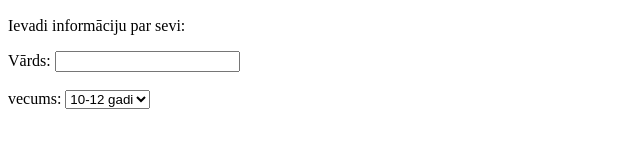
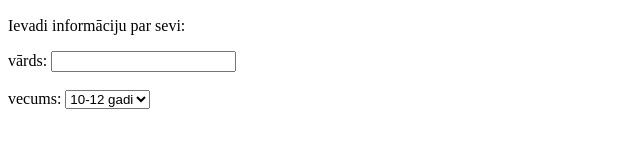
Before and after one commit to eleonorapuseva/pirmais, a plain HTML site: page index.html in a window 1280 px wide. Shown: the part 440-588 px from the top of the page, 0-640 px from the left. Drawn offline with Linux system fonts and the light colour scheme.

Commit message:
Update index.html

```diff
--- a/index.html
+++ b/index.html
@@ -9,11 +9,11 @@
        <img src="atteli/html.png" alt="attēls">
        <p> Ievadi informāciju par sevi:</p>
        <form>
-         <label for="vards"> Vārds: </label>
+         <label for="vards"> vārds: </label>
          <input type="text" name="vards" >
         </form>
         <br>
-        <label for="vecums">vecums:</label>
+        <label for="vecums"> vecums:</label>
            <select name="vecums">
              <option value="10-12">10-12 gadi</option>
              <option value="13-16">13-16 gadi</option>
```
